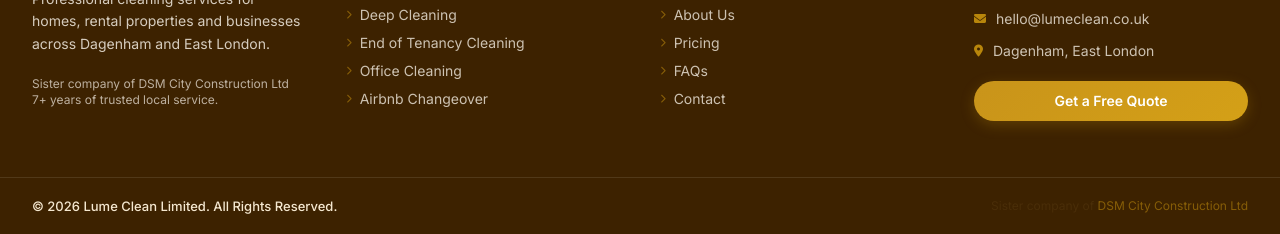
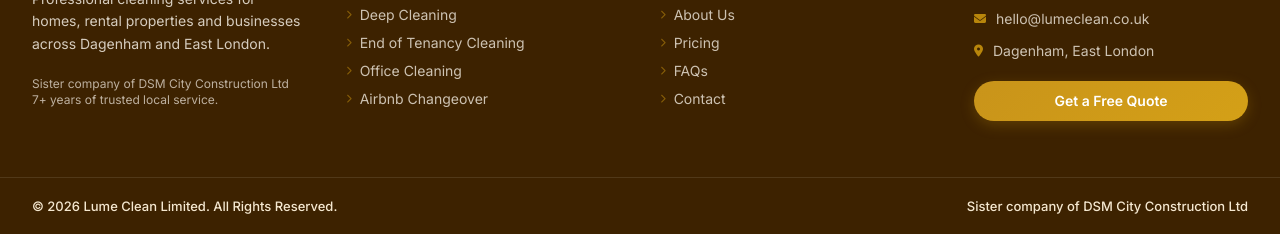
Before and after one commit to amanprasadum/dsm-2, a plain HTML site: page index.html in a window 1280 px wide. Shown: the part 7149-7383 px from the top of the page. Drawn offline with nearby package versions, Linux system fonts and the light colour scheme.

Commit message:
Improve footer sister company text visibility

```diff
--- a/index.html
+++ b/index.html
@@ -1082,7 +1082,7 @@
   <div class="border-t border-cream/10">
     <div class="max-w-7xl mx-auto px-4 sm:px-6 lg:px-8 py-5 flex flex-col sm:flex-row items-center justify-between gap-2 text-xs text-cream/60">
       <p style="color: #F5E8D0; font-size: 13px; font-weight: 500;">© 2026 Lume Clean Limited. All Rights Reserved.</p>
-      <p>Sister company of <span class="text-gold/60">DSM City Construction Ltd</span></p>
+      <p style="color: #F5E8D0; font-size: 13px; font-weight: 500;">Sister company of <span style="color: #F5E8D0;">DSM City Construction Ltd</span></p>
     </div>
   </div>
 </footer>
```
